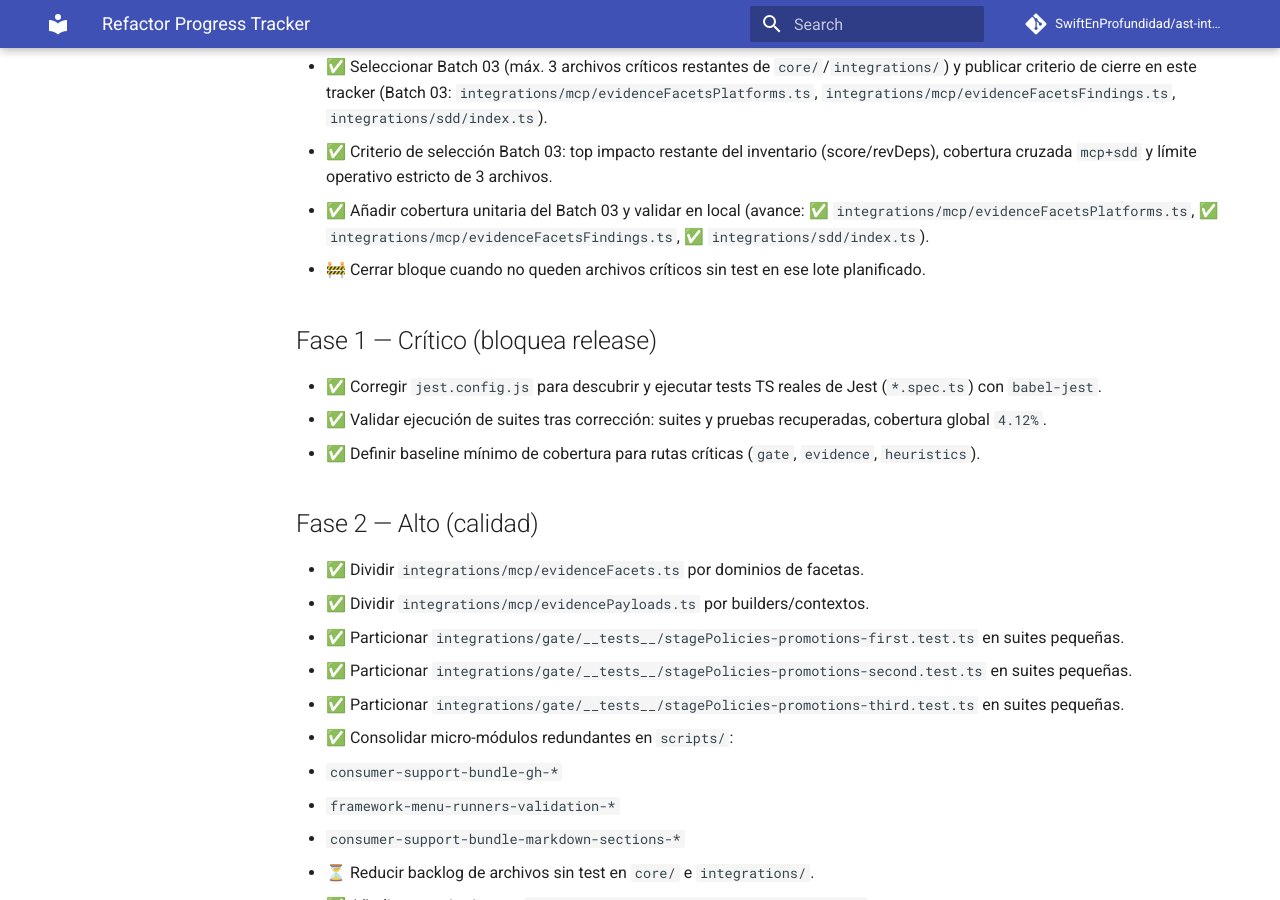
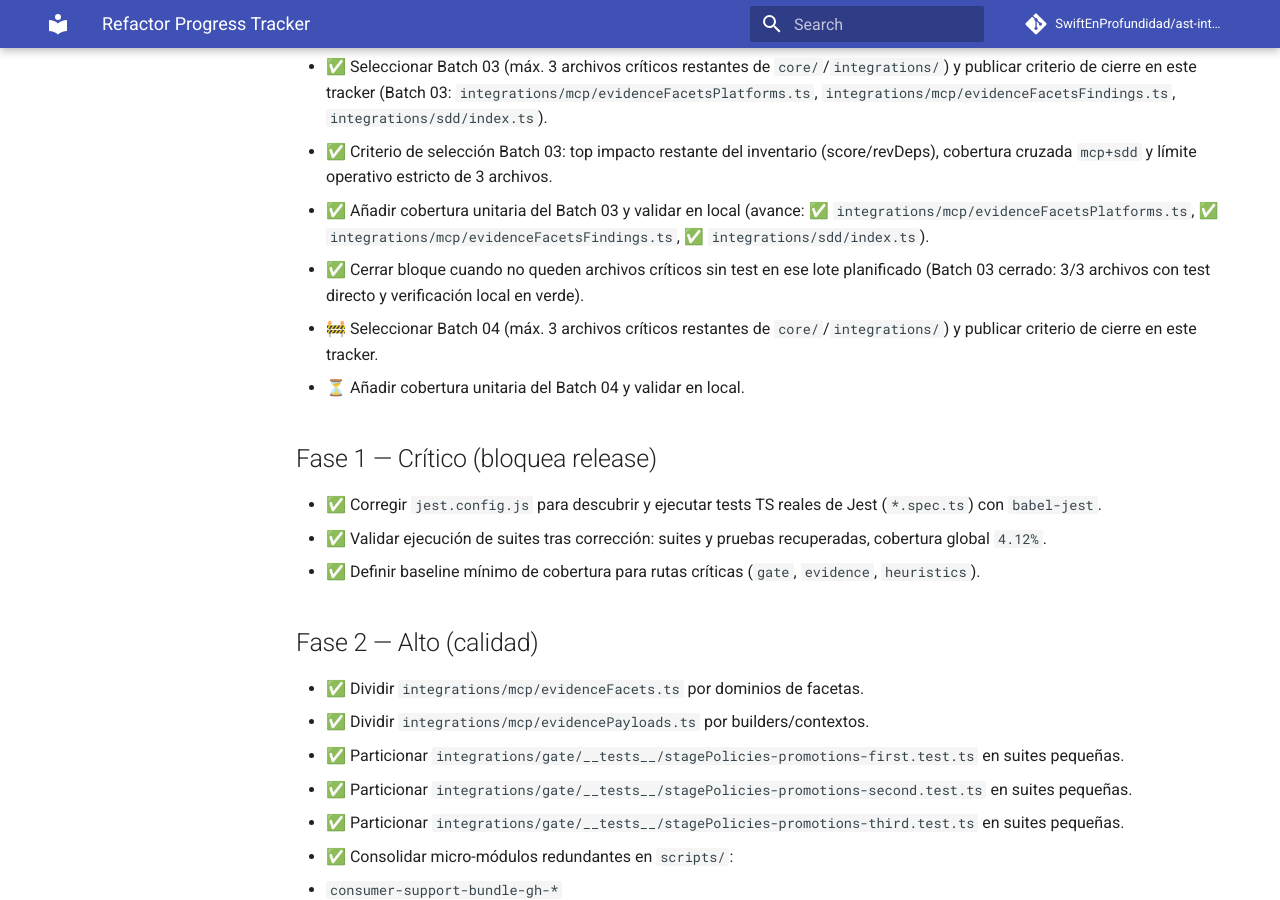
Before and after one commit to SwiftEnProfundidad/ast-intelligence-hooks, an MkDocs documentation site: the page built from docs/REFRACTOR_PROGRESS.md, in a window 1280 px wide and 900 px high, scrolled down 3748 px. Built offline with MkDocs 1.6.1 and Material for MkDocs 9.7.7, drawn with Linux system fonts in a browser that asks for light colours; comment, search, counter and statistics services are not loaded.

Commit message:
docs(tracker): close batch 03 and open batch 04 selection

```diff
--- a/docs/REFRACTOR_PROGRESS.md
+++ b/docs/REFRACTOR_PROGRESS.md
@@ -72,7 +72,9 @@ Estado consolidado del refactor con seguimiento de tareas y evidencia del avance
 - ✅ Seleccionar Batch 03 (máx. 3 archivos críticos restantes de `core/`/`integrations/`) y publicar criterio de cierre en este tracker (Batch 03: `integrations/mcp/evidenceFacetsPlatforms.ts`, `integrations/mcp/evidenceFacetsFindings.ts`, `integrations/sdd/index.ts`).
 - ✅ Criterio de selección Batch 03: top impacto restante del inventario (score/revDeps), cobertura cruzada `mcp+sdd` y límite operativo estricto de 3 archivos.
 - ✅ Añadir cobertura unitaria del Batch 03 y validar en local (avance: ✅ `integrations/mcp/evidenceFacetsPlatforms.ts`, ✅ `integrations/mcp/evidenceFacetsFindings.ts`, ✅ `integrations/sdd/index.ts`).
-- 🚧 Cerrar bloque cuando no queden archivos críticos sin test en ese lote planificado.
+- ✅ Cerrar bloque cuando no queden archivos críticos sin test en ese lote planificado (Batch 03 cerrado: 3/3 archivos con test directo y verificación local en verde).
+- 🚧 Seleccionar Batch 04 (máx. 3 archivos críticos restantes de `core/`/`integrations/`) y publicar criterio de cierre en este tracker.
+- ⏳ Añadir cobertura unitaria del Batch 04 y validar en local.
 
 ## Fase 1 — Crítico (bloquea release)
 - ✅ Corregir `jest.config.js` para descubrir y ejecutar tests TS reales de Jest (`*.spec.ts`) con `babel-jest`.
```
